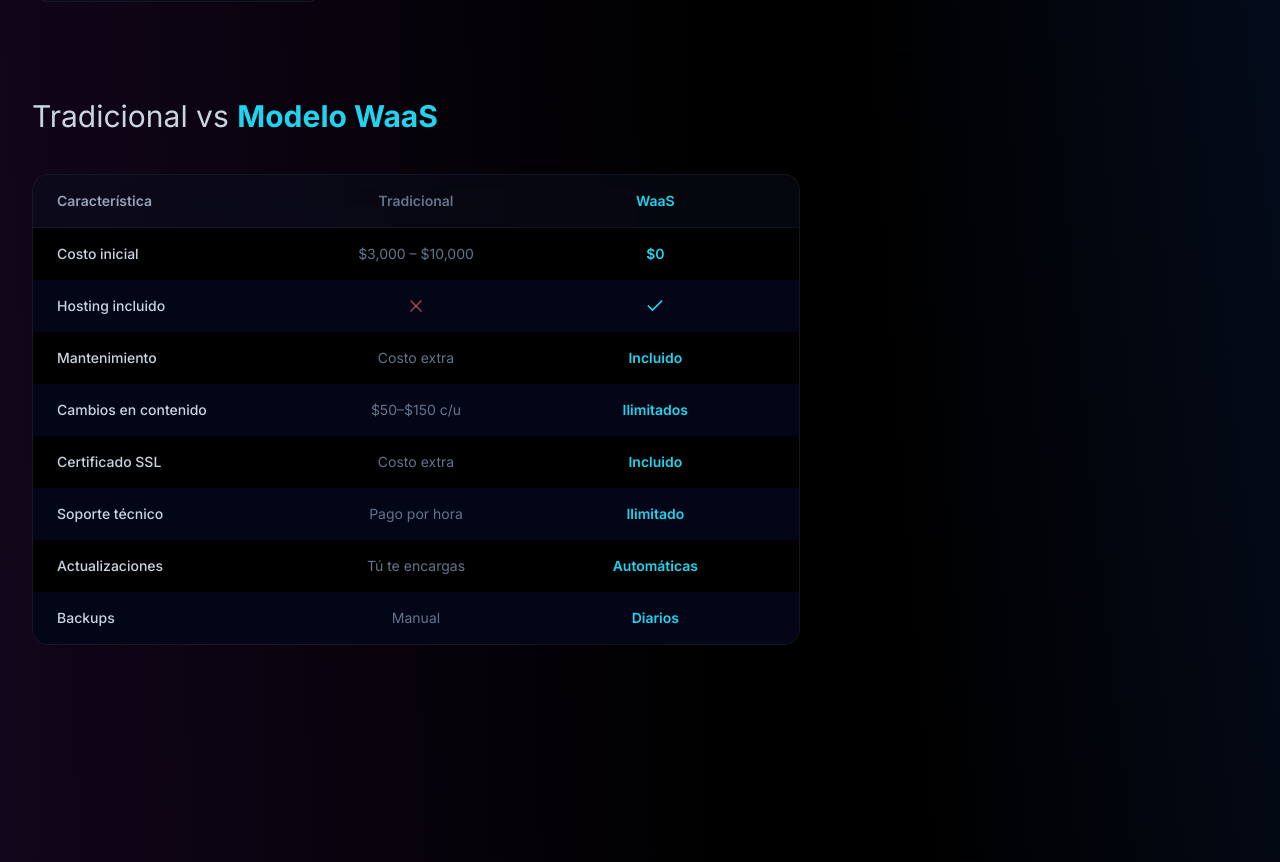
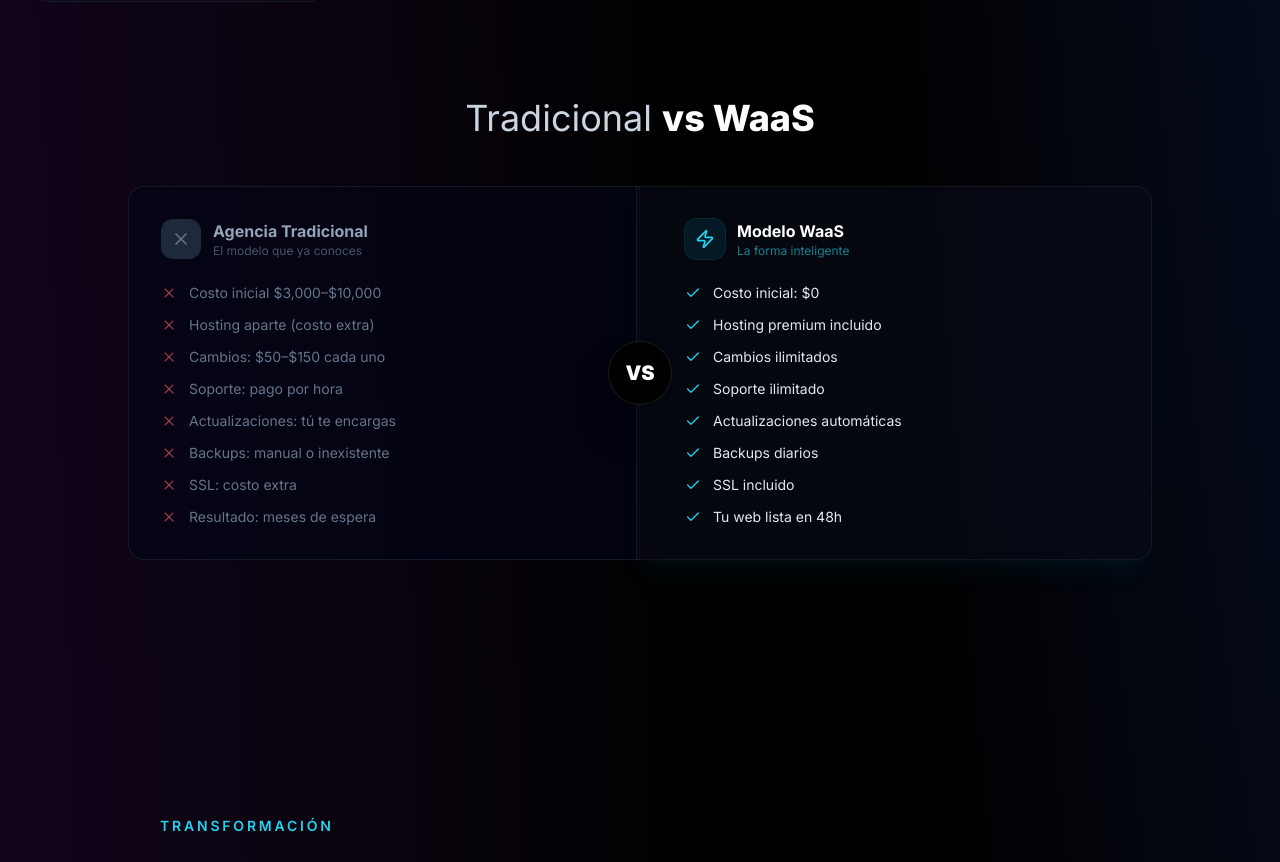
Before and after one commit to Snakerrrr/waas-landing, a React (Vite) app: page / in a window 1280 px wide. Shown: the part 4984-5846 px from the top of the page. Built offline with nearby package versions, Linux system fonts and the light colour scheme.

Commit message:
cambio original vs Saas

```diff
--- a/src/components/Benefits.tsx
+++ b/src/components/Benefits.tsx
@@ -1,8 +1,9 @@
+import { useRef, type MouseEvent } from "react";
 import { motion } from "framer-motion";
 import {
   Server, RefreshCcw, Headphones, ShieldCheck,
   Search, HardDrive, CreditCard, TrendingUp,
-  X as XIcon, Check,
+  X as XIcon, Check, Zap,
 } from "lucide-react";
 import SectionTitle from "./SectionTitle";
 
@@ -17,20 +18,152 @@ const benefits = [
   { icon: TrendingUp, title: "Escala Sin Límites", description: "Tu web crece contigo.", span: "" },
 ];
 
-const comparison = [
-  { feature: "Costo inicial", traditional: "$3,000 – $10,000", waas: "$0" },
-  { feature: "Hosting incluido", traditional: false, waas: true },
-  { feature: "Mantenimiento", traditional: "Costo extra", waas: "Incluido" },
-  { feature: "Cambios en contenido", traditional: "$50–$150 c/u", waas: "Ilimitados" },
-  { feature: "Certificado SSL", traditional: "Costo extra", waas: "Incluido" },
-  { feature: "Soporte técnico", traditional: "Pago por hora", waas: "Ilimitado" },
-  { feature: "Actualizaciones", traditional: "Tú te encargas", waas: "Automáticas" },
-  { feature: "Backups", traditional: "Manual", waas: "Diarios" },
+const traditionalPains = [
+  "Costo inicial $3,000–$10,000",
+  "Hosting aparte (costo extra)",
+  "Cambios: $50–$150 cada uno",
+  "Soporte: pago por hora",
+  "Actualizaciones: tú te encargas",
+  "Backups: manual o inexistente",
+  "SSL: costo extra",
+  "Resultado: meses de espera",
 ];
 
-function CompValue({ value }: { value: string | boolean }) {
-  if (typeof value === "boolean") return value ? <Check className="h-5 w-5 text-cyan-400" /> : <XIcon className="h-5 w-5 text-red-400/60" />;
-  return <span>{value}</span>;
+const waasPerks = [
+  "Costo inicial: $0",
+  "Hosting premium incluido",
+  "Cambios ilimitados",
+  "Soporte ilimitado",
+  "Actualizaciones automáticas",
+  "Backups diarios",
+  "SSL incluido",
+  "Tu web lista en 48h",
+];
+
+function ComparisonCards() {
+  const waasRef = useRef<HTMLDivElement>(null);
+
+  const handleTilt = (e: MouseEvent<HTMLDivElement>) => {
+    const el = waasRef.current;
+    if (!el) return;
+    const rect = el.getBoundingClientRect();
+    const x = (e.clientX - rect.left) / rect.width - 0.5;
+    const y = (e.clientY - rect.top) / rect.height - 0.5;
+    el.style.transform = `perspective(800px) rotateY(${x * 6}deg) rotateX(${-y * 6}deg) scale(1.02)`;
+  };
+
+  const resetTilt = () => {
+    if (waasRef.current) waasRef.current.style.transform = "perspective(800px) rotateY(0deg) rotateX(0deg) scale(1)";
+  };
+
+  return (
+    <motion.div
+      initial={{ opacity: 0, y: 40 }}
+      whileInView={{ opacity: 1, y: 0 }}
+      viewport={{ once: true }}
+      transition={{ duration: 0.8 }}
+    >
+      <div className="mb-12 text-center">
+        <h3 className="text-3xl font-light text-surface-300 sm:text-4xl">
+          Tradicional <span className="font-extrabold text-white">vs WaaS</span>
+        </h3>
+      </div>
+
+      <div className="relative mx-auto grid max-w-5xl items-stretch gap-6 lg:grid-cols-2 lg:gap-0">
+        {/* VS badge floating center */}
+        <div className="pointer-events-none absolute inset-0 z-20 hidden items-center justify-center lg:flex">
+          <div className="flex h-16 w-16 items-center justify-center rounded-full border border-white/10 bg-black text-xl font-black text-white shadow-2xl">
+            VS
+          </div>
+        </div>
+
+        {/* Traditional card -- desaturated, heavy */}
+        <motion.div
+          initial={{ opacity: 0, x: -30 }}
+          whileInView={{ opacity: 1, x: 0 }}
+          viewport={{ once: true }}
+          transition={{ duration: 0.6 }}
+          className="group rounded-2xl border border-surface-800/60 bg-surface-950/60 p-8 transition-all duration-300 hover:bg-surface-900/80 lg:rounded-r-none lg:pr-12"
+        >
+          <div className="mb-6 flex items-center gap-3">
+            <div className="flex h-10 w-10 items-center justify-center rounded-xl bg-surface-800">
+              <XIcon className="h-5 w-5 text-surface-500" />
+            </div>
+            <div>
+              <h4 className="font-bold text-surface-400">Agencia Tradicional</h4>
+              <p className="text-xs text-surface-600">El modelo que ya conoces</p>
+            </div>
+          </div>
+
+          <ul className="space-y-3">
+            {traditionalPains.map((item, i) => (
+              <motion.li
+                key={item}
+                initial={{ opacity: 0, x: -10 }}
+                whileInView={{ opacity: 1, x: 0 }}
+                viewport={{ once: true }}
+                transition={{ duration: 0.3, delay: 0.3 + i * 0.05 }}
+                className="flex items-start gap-3"
+              >
+                <XIcon className="mt-0.5 h-4 w-4 shrink-0 text-red-400/50" />
+                <span className="text-sm text-surface-500">{item}</span>
+              </motion.li>
+            ))}
+          </ul>
+        </motion.div>
+
+        {/* VS badge mobile */}
+        <div className="flex items-center justify-center lg:hidden">
+          <div className="flex h-12 w-12 items-center justify-center rounded-full border border-white/10 bg-black text-sm font-black text-white">
+            VS
+          </div>
+        </div>
+
+        {/* WaaS card -- glass, glow, tilt, protagonist */}
+        <motion.div
+          initial={{ opacity: 0, x: 30 }}
+          whileInView={{ opacity: 1, x: 0 }}
+          viewport={{ once: true }}
+          transition={{ duration: 0.6, delay: 0.15 }}
+          className="relative z-10 lg:-ml-1"
+        >
+          <div
+            ref={waasRef}
+            onMouseMove={handleTilt}
+            onMouseLeave={resetTilt}
+            className="group h-full rounded-2xl glass border-cyan-500/20 p-8 shadow-xl shadow-cyan-500/5 transition-shadow duration-500 hover:shadow-2xl hover:shadow-cyan-500/10 lg:rounded-l-none lg:pl-12"
+            style={{ transformStyle: "preserve-3d", transition: "transform 0.2s ease-out, box-shadow 0.5s ease" }}
+          >
+            <div className="mb-6 flex items-center gap-3">
+              <div className="flex h-10 w-10 items-center justify-center rounded-xl bg-cyan-500/10 ring-1 ring-cyan-500/20">
+                <Zap className="h-5 w-5 text-cyan-400" />
+              </div>
+              <div>
+                <h4 className="font-bold text-white">Modelo WaaS</h4>
+                <p className="text-xs text-cyan-400/60">La forma inteligente</p>
+              </div>
+            </div>
+
+            <ul className="space-y-3">
+              {waasPerks.map((item, i) => (
+                <motion.li
+                  key={item}
+                  initial={{ opacity: 0, x: 10 }}
+                  whileInView={{ opacity: 1, x: 0 }}
+                  viewport={{ once: true }}
+                  transition={{ duration: 0.3, delay: 0.4 + i * 0.06 }}
+                  className="flex items-start gap-3"
+                >
+                  <Check className="mt-0.5 h-4 w-4 shrink-0 text-cyan-400" />
+                  <span className="text-sm text-surface-200">{item}</span>
+                </motion.li>
+              ))}
+            </ul>
+          </div>
+        </motion.div>
+      </div>
+    </motion.div>
+  );
 }
 
 export default function Benefits() {
@@ -62,30 +195,8 @@ export default function Benefits() {
           })}
         </div>
 
-        {/* Comparison -- editorial left-aligned */}
-        <motion.div initial={{ opacity: 0, y: 30 }} whileInView={{ opacity: 1, y: 0 }} viewport={{ once: true }} transition={{ duration: 0.7 }}>
-          <h3 className="mb-10 text-2xl sm:text-3xl">
-            <span className="font-light text-surface-300">Tradicional vs</span>{" "}
-            <span className="font-bold text-cyan-400">Modelo WaaS</span>
-          </h3>
-
-          <div className="max-w-3xl overflow-hidden glass rounded-2xl">
-            <div className="grid grid-cols-3 border-b border-white/5 px-6 py-4">
-              <span className="text-sm font-semibold text-surface-400">Característica</span>
-              <span className="text-center text-sm font-semibold text-surface-500">Tradicional</span>
-              <span className="text-center text-sm font-semibold text-cyan-400">WaaS</span>
-            </div>
-            {comparison.map((row, i) => (
-              <motion.div key={row.feature} initial={{ opacity: 0, x: -15 }} whileInView={{ opacity: 1, x: 0 }} viewport={{ once: true }}
-                transition={{ duration: 0.3, delay: i * 0.04 }}
-                className={`grid grid-cols-3 px-6 py-4 ${i % 2 === 0 ? "bg-black" : "bg-surface-950"}`}>
-                <span className="text-sm font-medium text-surface-300">{row.feature}</span>
-                <span className="flex justify-center text-sm text-surface-500"><CompValue value={row.traditional} /></span>
-                <span className="flex justify-center text-sm font-semibold text-cyan-400"><CompValue value={row.waas} /></span>
-              </motion.div>
-            ))}
-          </div>
-        </motion.div>
+        {/* Comparison -- VS Cards */}
+        <ComparisonCards />
       </div>
     </section>
   );
```
